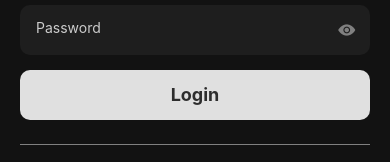
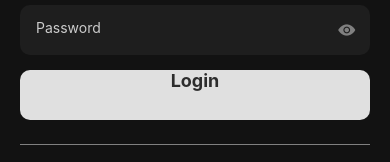
Before and after one commit to loony-mobile/aegis, a React Native app: screen /Edit in a window 390 px wide. Shown: the part 447-609 px from the top of the page. Built offline with nearby package versions, Linux system fonts and the light colour scheme; what react-native-biometrics would draw is missing.

Commit message:
style props

```diff
--- a/src/auth/Signup.tsx
+++ b/src/auth/Signup.tsx
@@ -137,7 +137,7 @@ function Signup({setComponentState, appContext}: any): React.JSX.Element {
       {passwordError ? <Text style={styles.error}>{passwordError}</Text> : null}
 
       <TouchableOpacity style={[theme.dark.button]} onPress={handleSignup}>
-        <Text style={[theme.dark.button_text]}>Signup</Text>
+        <Text style={[theme.dark.btnText]}>Signup</Text>
       </TouchableOpacity>
 
       <View style={theme.border} />
--- a/src/components/Button.tsx
+++ b/src/components/Button.tsx
@@ -10,7 +10,7 @@ export default function Button({text, loadingIndicator, onPress}: ButtonProps) {
       {loadingIndicator && loadingIndicator === Indicator.LOADING ? (
         <ActivityIndicator color="#2d2d2d" size="large" />
       ) : (
-        <Text style={theme.dark.button_text}>{text}</Text>
+        <Text style={theme.dark.btnText}>{text}</Text>
       )}
     </TouchableOpacity>
   );
@@ -19,12 +19,12 @@ export default function Button({text, loadingIndicator, onPress}: ButtonProps) {
 export function DeleteButton({text, loadingIndicator, onPress}: ButtonProps) {
   return (
     <TouchableOpacity
-      style={[theme.dark.button_delete, styles.boxShadow]}
+      style={[theme.dark.btnDelete, styles.boxShadow]}
       onPress={onPress}>
       {loadingIndicator && loadingIndicator === Indicator.LOADING ? (
         <ActivityIndicator color="#2d2d2d" size="large" />
       ) : (
-        <Text style={theme.dark.button_delete_text}>{text}</Text>
+        <Text style={theme.dark.btnDeleteText}>{text}</Text>
       )}
     </TouchableOpacity>
   );
--- a/src/screens/Add.tsx
+++ b/src/screens/Add.tsx
@@ -21,7 +21,7 @@ export default function Add(props: any) {
   const saveCred = () => {
     setError('');
     axios
-      .post(`${base_url}/api/creds/add`, {
+      .post(`${base_url}/creds/add`, {
         user_id,
         name,
         username,
@@ -60,7 +60,7 @@ export default function Add(props: any) {
         secureTextEntry={secureTextEntry}
       />
       <TouchableOpacity style={theme.dark.button} onPress={saveCred}>
-        <Text style={theme.dark.button_text}>Add</Text>
+        <Text style={theme.dark.btnText}>Add</Text>
       </TouchableOpacity>
     </View>
   );
@@ -87,28 +87,11 @@ const styles = StyleSheet.create({
     backgroundColor: '#363636',
     color: '#ccc',
   },
-  button: {
-    height: 50,
-    backgroundColor: '#e0e0e0',
-    borderRadius: 10,
-    justifyContent: 'center',
-    alignItems: 'center',
-    marginTop: 10,
-    fontWeight: 'bold',
-  },
   text: {
     color: '#2d2d2d',
     fontSize: 18,
     textAlign: 'center',
     fontWeight: 'bold',
-  },
-  buttonIcon: {
-    borderRadius: 5,
-    justifyContent: 'center',
-    alignItems: 'center',
-    paddingHorizontal: 5,
-    paddingVertical: 5,
-    width: 40,
   },
   error: {
     color: 'red',
--- a/src/screens/Creds.tsx
+++ b/src/screens/Creds.tsx
@@ -59,7 +59,7 @@ const Creds = (props: any) => {
 
   const fetchData = () => {
     axios
-      .get(`${base_url}/api/creds/get/${user_id}`)
+      .get(`${base_url}/creds/get/${user_id}`)
       .then(({data}) => {
         setCreds(data);
       })
--- a/src/screens/Edit.tsx
+++ b/src/screens/Edit.tsx
@@ -32,9 +32,9 @@ export default function Edit(props: any) {
   }, []);
 
   const handleDelete = () => {
-    console.log(`${base_url}/api/creds/delete/${props.route.params.uid}`);
+    console.log(`${base_url}/creds/delete/${props.route.params.uid}`);
     axios
-      .post(`${base_url}/api/creds/delete/${props.route.params.uid}`)
+      .post(`${base_url}/creds/delete/${props.route.params.uid}`)
       .then(() => {})
       .catch(e => {
         console.log(e.response);
@@ -45,7 +45,7 @@ export default function Edit(props: any) {
     setLoadingIndicator(Indicator.LOADING);
     setError('');
     axios
-      .post(`${base_url}/api/creds/edit`, {
+      .post(`${base_url}/creds/edit`, {
         uid: props.route.params.uid,
         name,
         username,
--- a/src/screens/Profile.tsx
+++ b/src/screens/Profile.tsx
@@ -18,7 +18,7 @@ export default function Profile(props: any) {
   return (
     <View style={[styles.container, theme.dark.con]}>
       <TouchableOpacity style={theme.dark.button} onPress={handleLogout}>
-        <Text style={theme.dark.button_text}>Sign Out</Text>
+        <Text style={theme.dark.btnText}>Sign Out</Text>
       </TouchableOpacity>
     </View>
   );
--- a/src/styles/index.ts
+++ b/src/styles/index.ts
@@ -1,6 +1,4 @@
-import {
-    StyleSheet,
-  } from 'react-native';
+import {StyleProp, StyleSheet, TextStyle} from 'react-native';
 export const darkTheme = {
   background: '#121212',
   surface: '#1E1E1E',
@@ -17,6 +15,12 @@ import {
   disabled: '#555555',
 };
 
+const buttonText: StyleProp<TextStyle> = {
+  color: '#2d2d2d',
+  fontSize: 18,
+  textAlign: 'center',
+  fontWeight: 'bold',
+};
 
 export const theme = {
   dark: {
@@ -33,32 +37,23 @@ export const theme = {
       height: 50,
       backgroundColor: '#e0e0e0',
       borderRadius: 10,
-          justifyContent: 'center',
-          alignItems: 'center',
       marginTop: 10,
-          fontWeight: 'bold',
     },
-        button_delete: {
+    btnDelete: {
       height: 50,
       backgroundColor: '#1E1E1E',
       borderRadius: 10,
       justifyContent: 'center',
       alignItems: 'center',
       marginTop: 10,
-          fontWeight: 'bold',
     },
-        button_delete_text: {
+    btnDeleteText: {
       color: '#ffffff',
       fontSize: 18,
       textAlign: 'center',
       fontWeight: 'bold',
     },
-        button_text: {
-          color: '#2d2d2d',
-          fontSize: 18,
-          textAlign: 'center',
-          fontWeight: 'bold',
-        },
+    btnText: buttonText,
   },
   light: {
     con: {
```
Also changed, not shown: tsconfig.json (+27 -1 lines), .prettierrc.js, 1 other file (tests, documents, lock files or other folders). Lines whose indentation alone changed are shown as unchanged.
